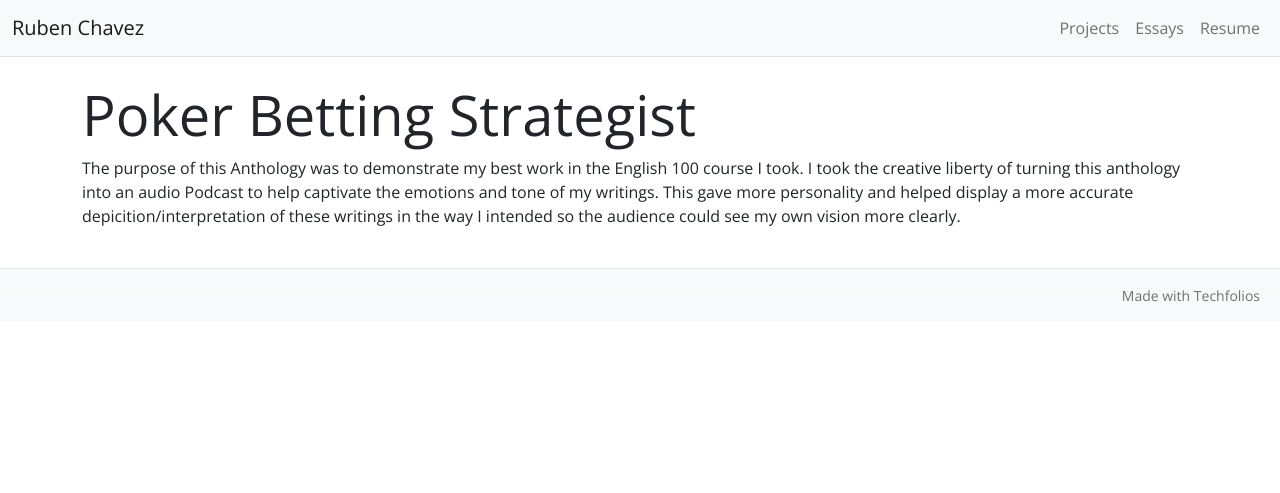
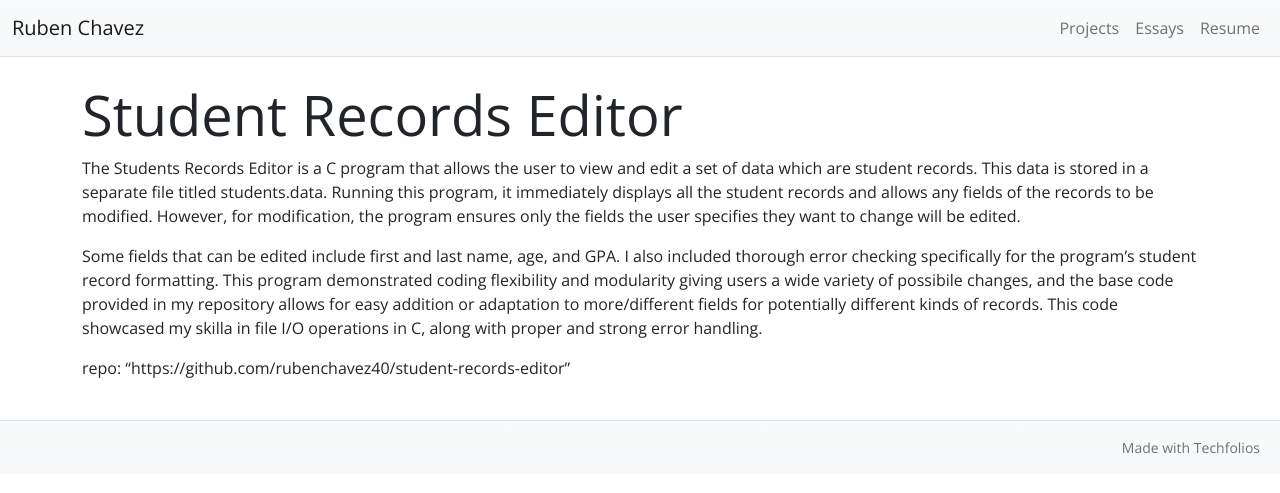
Before and after one commit to rubenchavez40/rubenchavez40.github.io, a Jekyll site: the page built from projects/student.md, in a window 1280 px wide. Shown: the top 493 px of the page. Built offline with Jekyll 4.4.1, drawn with Linux system fonts in a browser that asks for light colours.

Commit message:
Update student.md

```diff
--- a/projects/student.md
+++ b/projects/student.md
@@ -2,13 +2,16 @@
 layout: project
 type: project
 image: img/report-card.png
-title: "Poker Betting Strategist"
-date: 2024-09-03
+title: "Student Records Editor"
+date: 2024-11-13
 published: true
 labels:
   - C
   - Programming
-summary: "A personal anthology of my works in the English 100 course I took at UH Manoa, and how it evolved and refined my writing."
+summary: "I created a porgram to help teacher's manage their students and their records"
 ---
+  The Students Records Editor is a C program that allows the user to view and edit a set of data which are student records. This data is stored in a separate file titled students.data. Running this program, it immediately displays all the student records and allows any fields of the records to be modified. However, for modification, the program ensures only the fields the user specifies they want to change will be edited.
 
-The purpose of this Anthology was to demonstrate my best work in the English 100 course I took. I took the creative liberty of turning this anthology into an audio Podcast to help captivate the emotions and tone of my writings. This gave more personality and helped display a more accurate depicition/interpretation of these writings in the way I intended so the audience could see my own vision more clearly.
+  Some fields that can be edited include first and last name, age, and GPA. I also included thorough error checking specifically for the program's student record formatting. This program demonstrated coding flexibility and modularity giving users a wide variety of possibile changes, and the base code provided in my repository allows for easy addition or adaptation to more/different fields for potentially different kinds of records. This code showcased my skilla in file I/O operations in C, along with proper and strong error handling.
+
+repo:  "https://github.com/rubenchavez40/student-records-editor"
```
